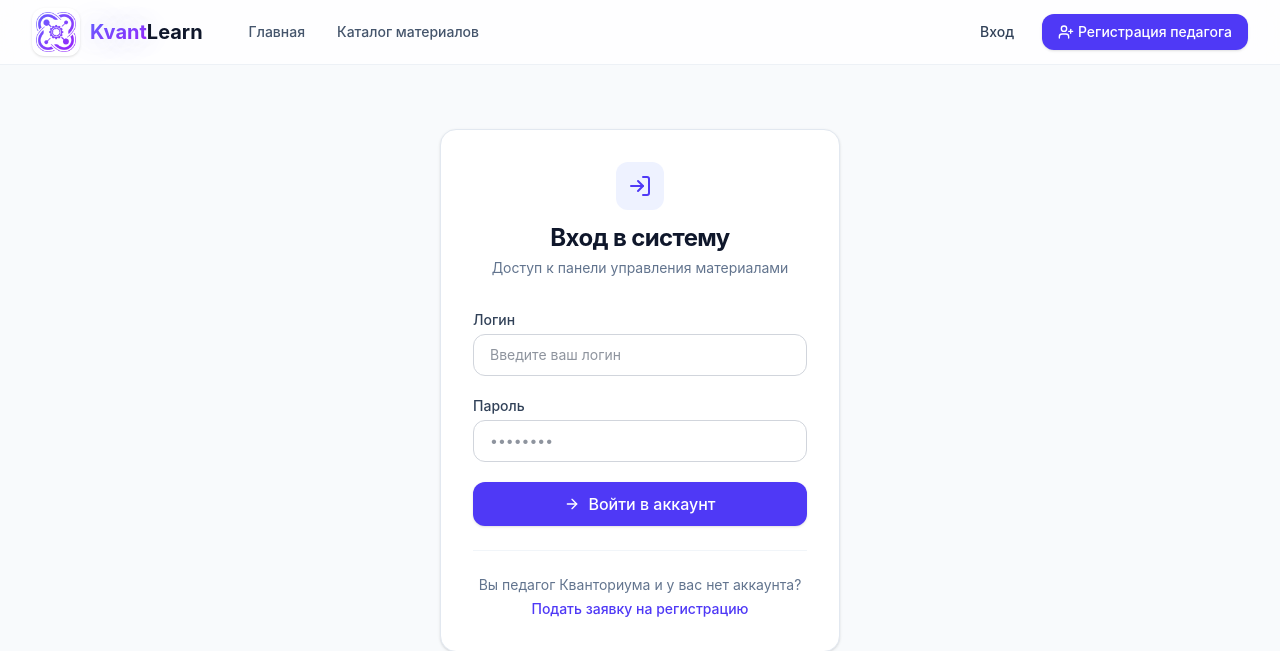
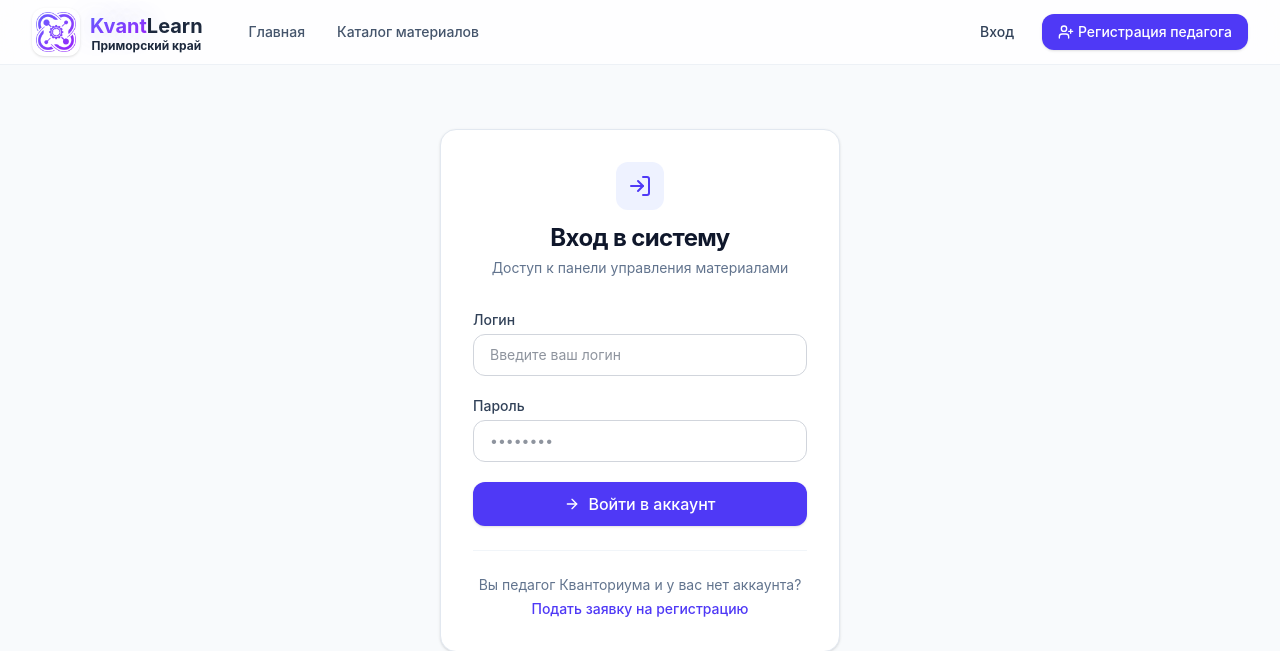
Before and after one commit to Verigg/KvantLearn, a Django app: page /accounts/login/ in a window 1280 px wide. Shown: the top 651 px of the page. Run offline with Django 5.2, Linux system fonts and the light colour scheme; data comes from the database, SQL or seed files in the repository; style sheets or scripts are compiled from the project's sources; some libraries are stand-ins or nearby versions.

Commit message:
Updated content of base.html and home.html

```diff
--- a/templates/base.html
+++ b/templates/base.html
@@ -55,8 +55,9 @@
                 ">
               </span>
             </span>
-            <span>
+            <span class="text-slate-800">
               <span class="bg-gradient-to-br from-indigo-500 to-purple-600 bg-clip-text text-transparent glow-text">Kvant</span>Learn
+              <p class="text-slate-800 text-xs leading-none text-center">Приморский край</p>
             </span>
           </a>
 
--- a/templates/core/home.html
+++ b/templates/core/home.html
@@ -350,7 +350,7 @@
                             </div>
                             <div>
                                 <div class="font-semibold text-sm mb-1">На KvantLearn</div>
-                                <div class="text-xs text-slate-500">Разрабатывает собственный проект</div>
+                                <div class="text-xs text-slate-500">Самостоятельно углубляет знания</div>
                             </div>
                         </div>
                     </div>
```
